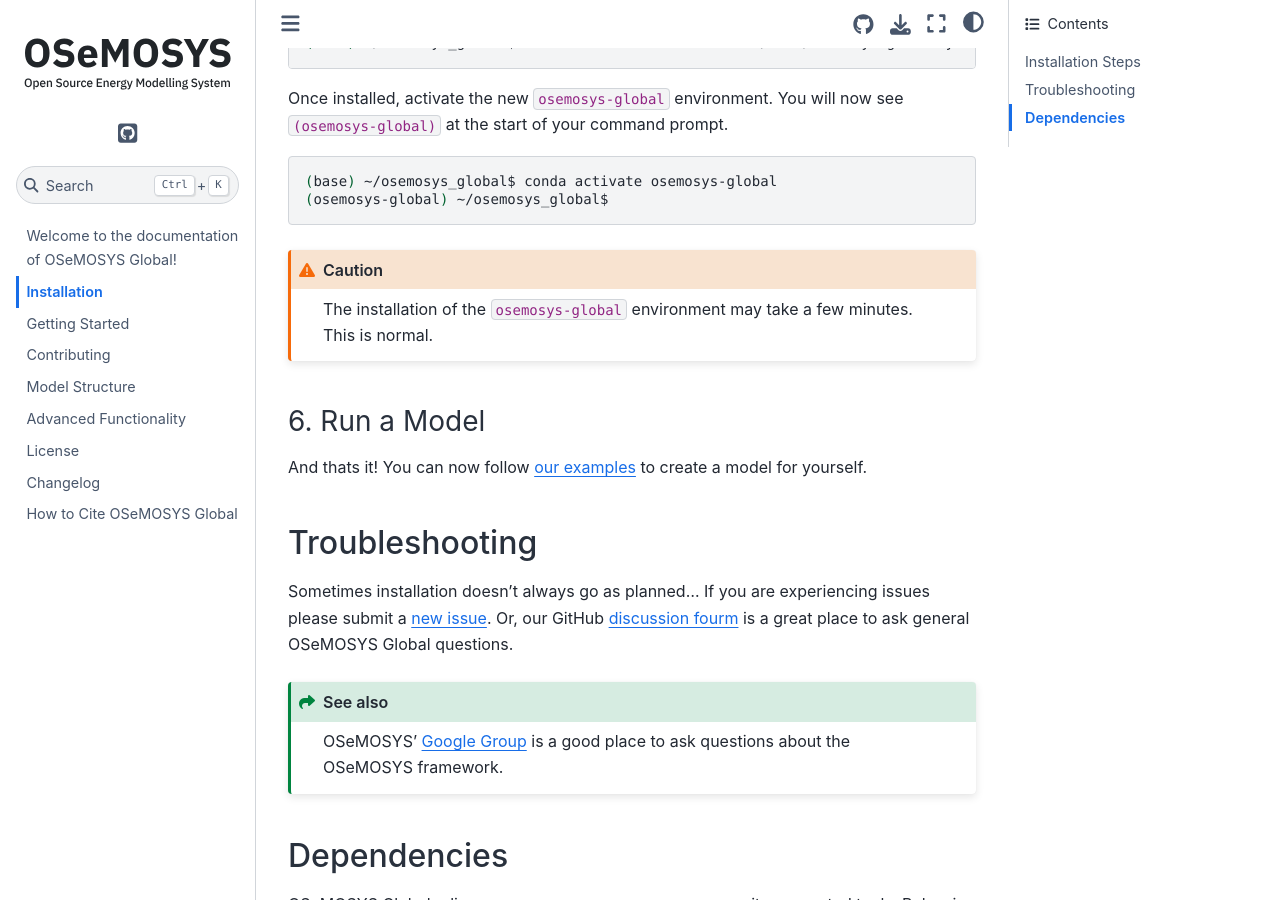
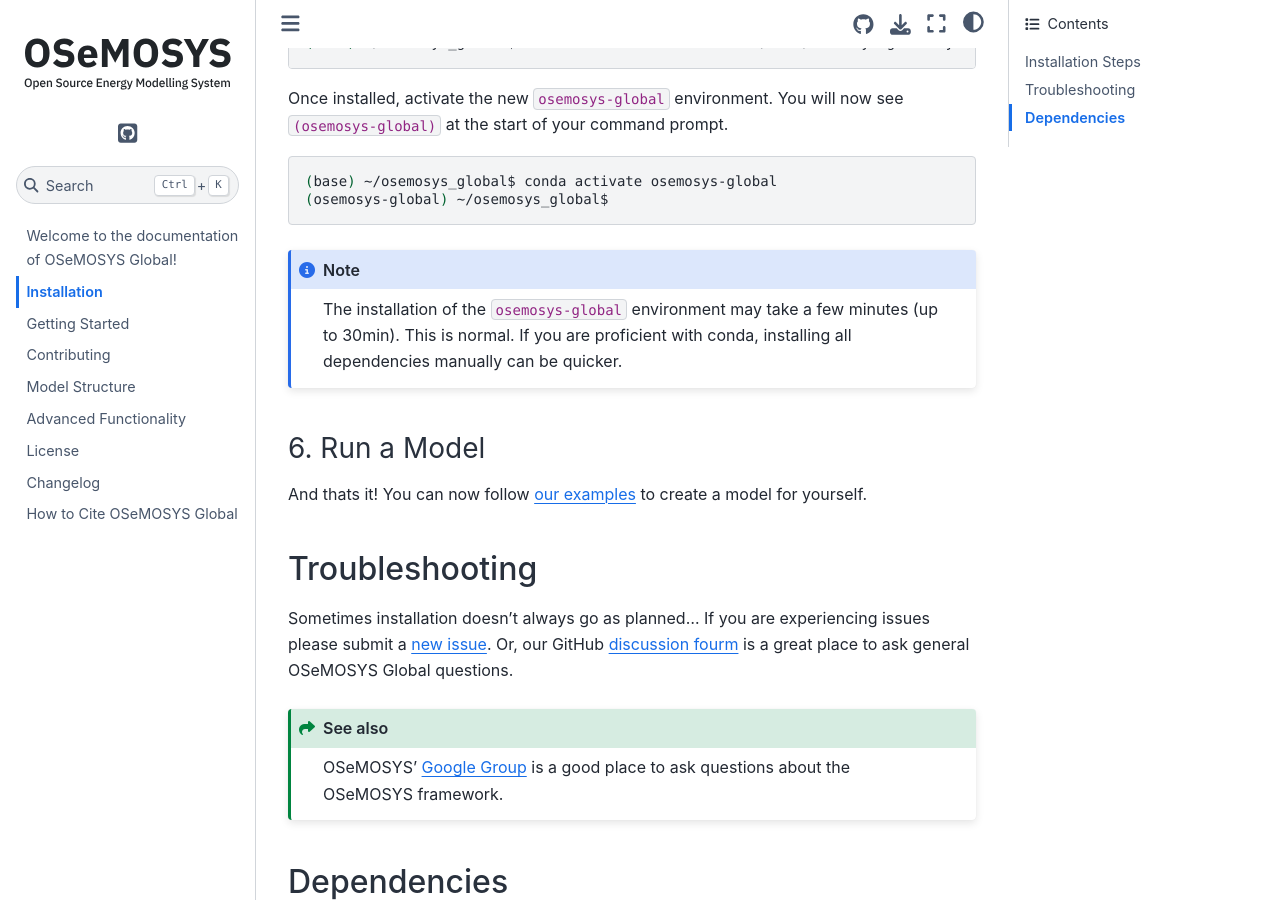
Before and after one commit to OSeMOSYS/osemosys_global, a Sphinx documentation site: the page built from docs/installation.md, in a window 1280 px wide and 900 px high, scrolled down 3845 px. Built offline with Sphinx 7.4.7 and the Sphinx Book theme 1.1.4, drawn with Linux system fonts in a browser that asks for light colours; the version number is read from the project's files by our own code.

Commit message:
docs typo

````diff
--- a/docs/installation.md
+++ b/docs/installation.md
@@ -186,8 +186,10 @@
 (osemosys-global) ~/osemosys_global$
 ```
 
-:::{caution}
-The installation of the `osemosys-global` environment may take a few minutes. This is normal.
+:::{note}
+The installation of the `osemosys-global` environment may take a few minutes (up to 30min).
+This is normal. If you are proficient with conda, installing all dependencies manually
+can be quicker.
 :::
 
 ### 6. Run a Model
````
